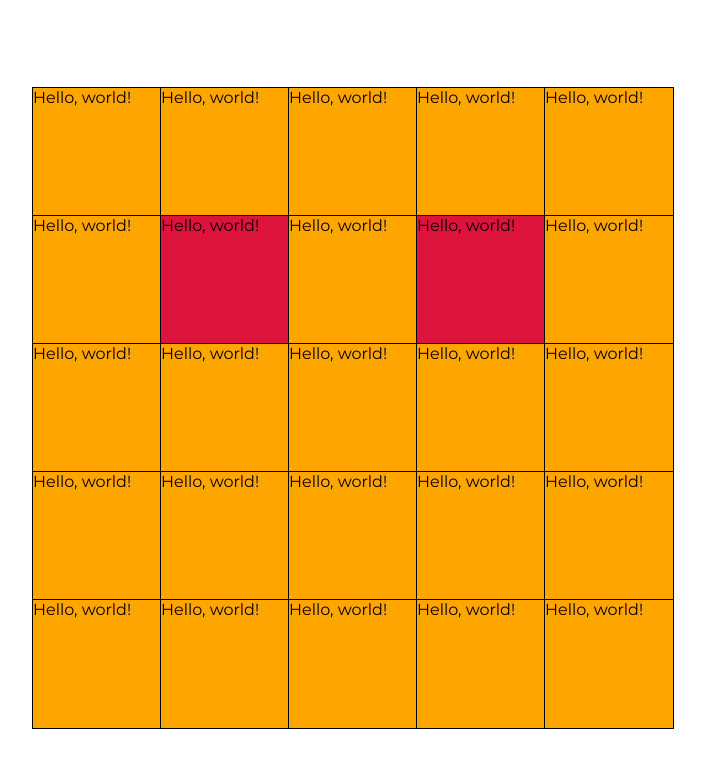
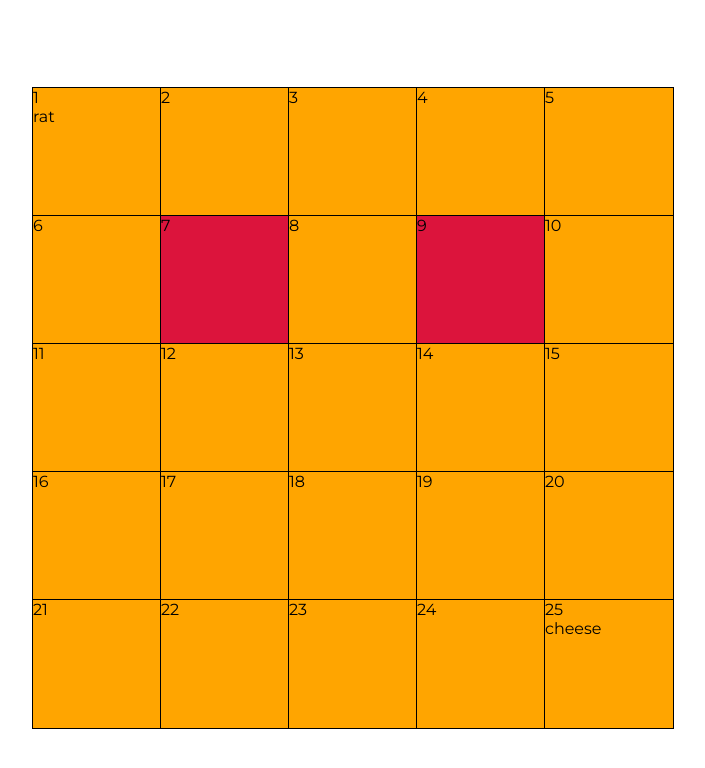
Before and after one commit to jersoroka/rat-in-a-maze-react, a React (Create React App) app: page / in a window 1280 px wide. Shown: the top 768 px of the page, without its empty margins (287-992 px from the left). Built offline with nearby package versions, Linux system fonts and the light colour scheme.

Commit message:
Let cells per row in grid be settable

```diff
--- a/src/components/Grid.js
+++ b/src/components/Grid.js
@@ -1,17 +1,22 @@
-import React from 'react';
+import React, { useState } from 'react';
 import './Grid.css';
 import Square from './Square.js';
 
 export default function Grid() {
-    let squares = [];
+    const [cellsPerRow, setCellsPerRow] = useState(5);
+    const [squares, setSquares] = useState(generateSquares());
 
-    for (let i = 1; i <= 25; i++) {
-        if (i === 7 || i === 9) {
-            squares.push(<Square colour="crimson"/>)
-        } else {
-            squares.push(<Square colour="orange"/>);
+    function generateSquares() {
+        let gridSquares = [];
+
+        for (let index = 1; index <= cellsPerRow * cellsPerRow; index++) {
+            if (index === 7 || index === 9) {
+                gridSquares.push(<Square colour="crimson" index={index} />)
+            } else {
+                gridSquares.push(<Square colour="orange" index={index}/>);
+            }
         }
-
+        return gridSquares;
     }
 
     return (
--- a/src/components/Square.js
+++ b/src/components/Square.js
@@ -1,10 +1,13 @@
 import React from 'react';
 import './Square.css';
 
-export default function Square({ colour }) {
+export default function Square({ colour, index }) {
+
     return (
         <div className="square" style={{ background: colour }}>
-            Hello, world!
+            {index}
+            {index === 1 && <div>rat</div>}
+            {index === 25 && <div>cheese</div>}
         </div>
     )
 }
```
